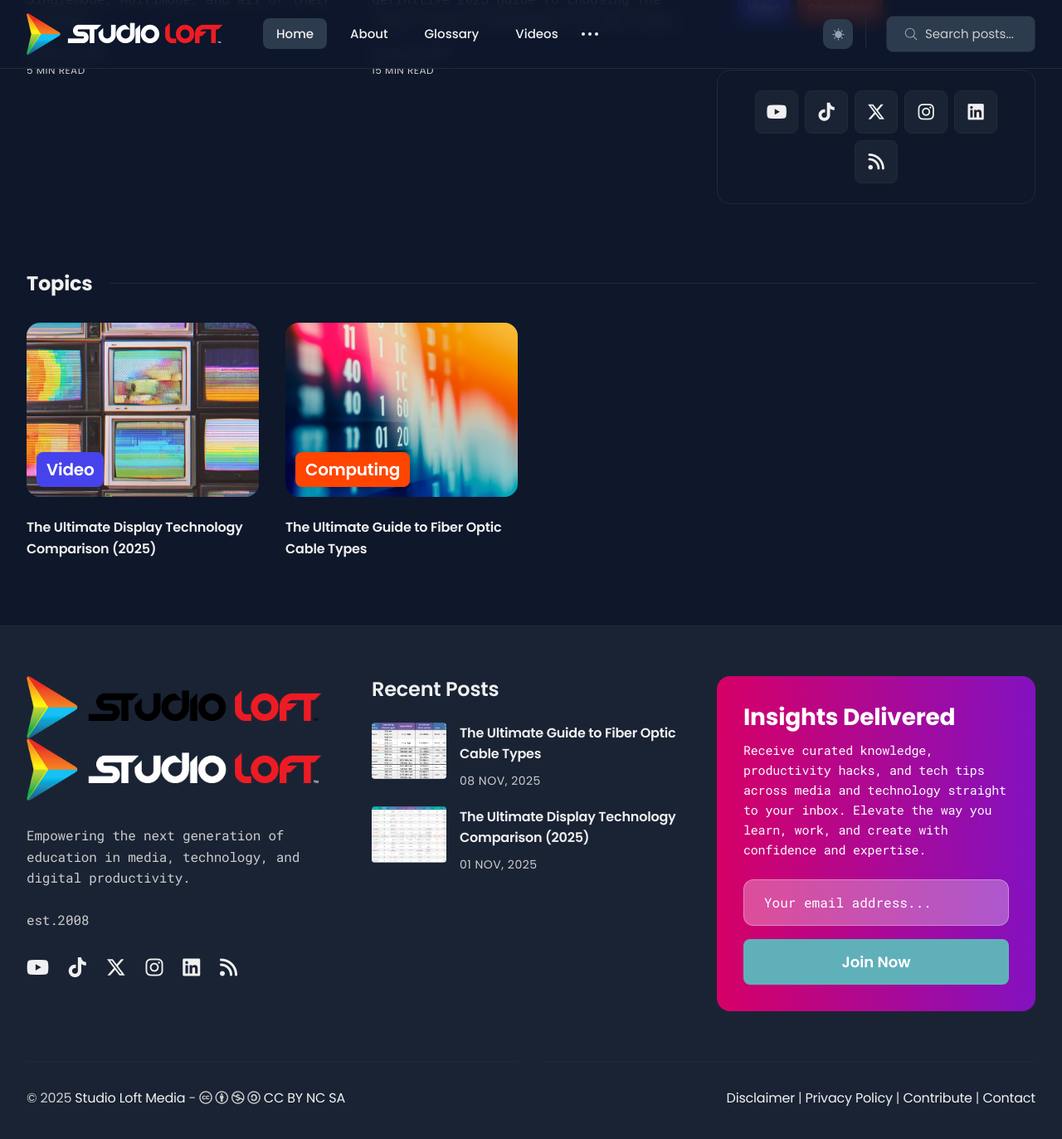
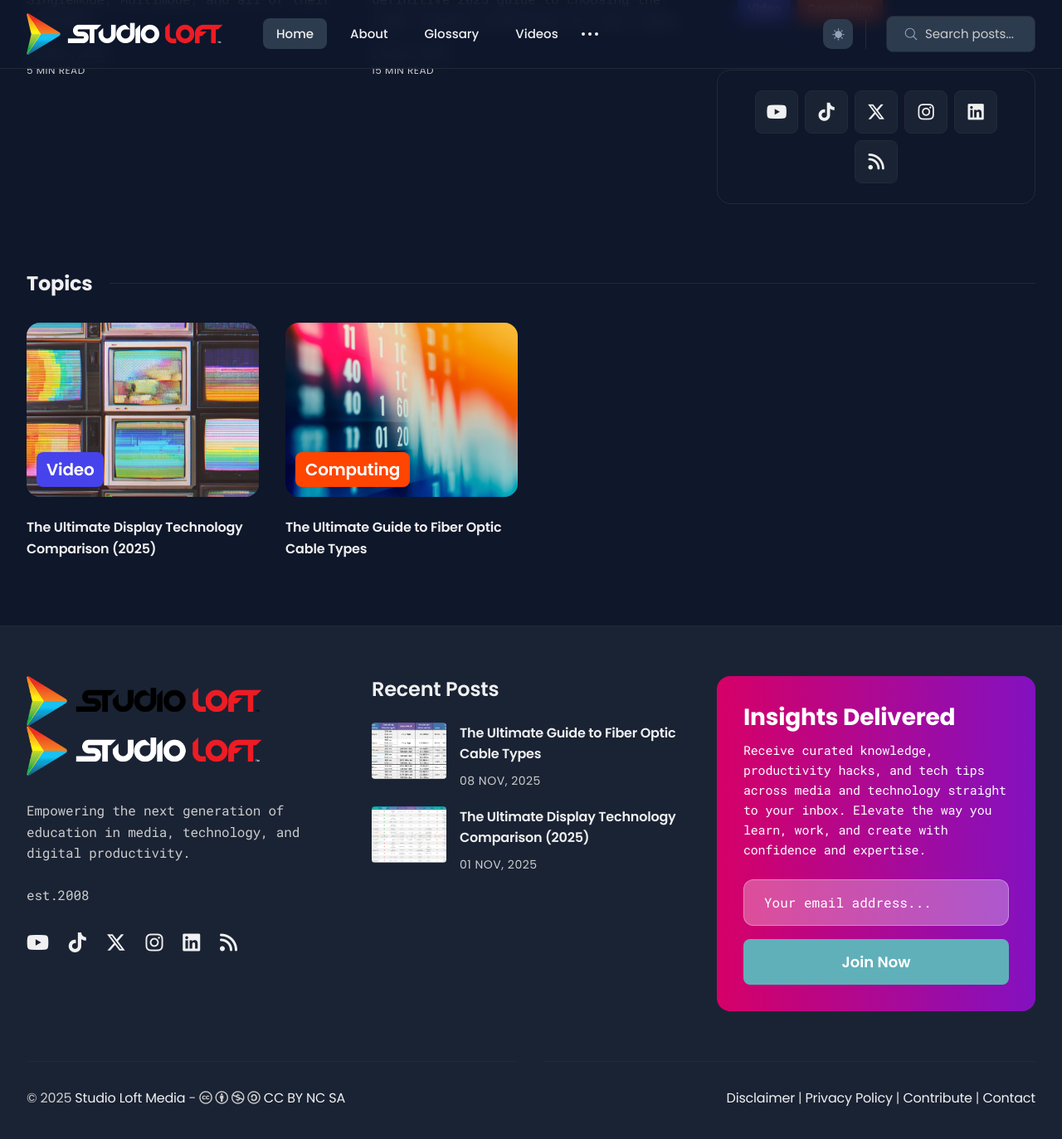
Before and after one commit to studioloft/studioloft.github.io, a Jekyll site: the page built from index.html, in a window 1280 px wide and 1400 px high, scrolled down 686 px. Shown: the top 1373 px of the window at 83% size. Built offline with Jekyll 4.4.1, drawn with Linux system fonts in a browser that asks for light colours; the list of posts is cut into pages by our own code.

Commit message:
footer logo height update

```diff
--- a/css/_3-modules/footer.scss
+++ b/css/_3-modules/footer.scss
@@ -39,11 +39,6 @@
   line-height: 1;
   font-weight: 700;
   letter-spacing: -1px;
-}
-
-.logo__image__footer,
-.logo__image__footer__dark {
-  max-height: 75px;
 }
 
 .footer__info__description {
--- a/css/_3-modules/header.scss
+++ b/css/_3-modules/header.scss
@@ -39,6 +39,11 @@
 .logo__image,
 .logo__image__dark {
   max-height: 50px;
+}
+
+.logo__image__footer,
+.logo__image__footer__dark {
+  max-height: 60px;
 }
 
 .logo__image__dark {
```
